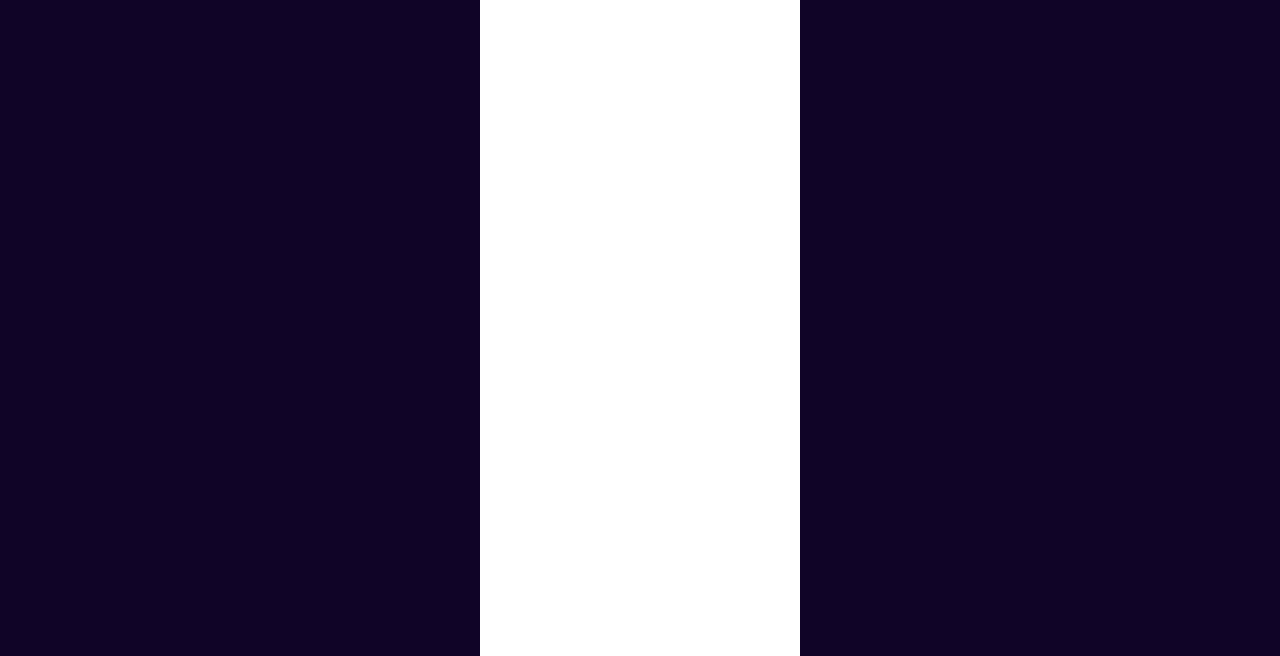
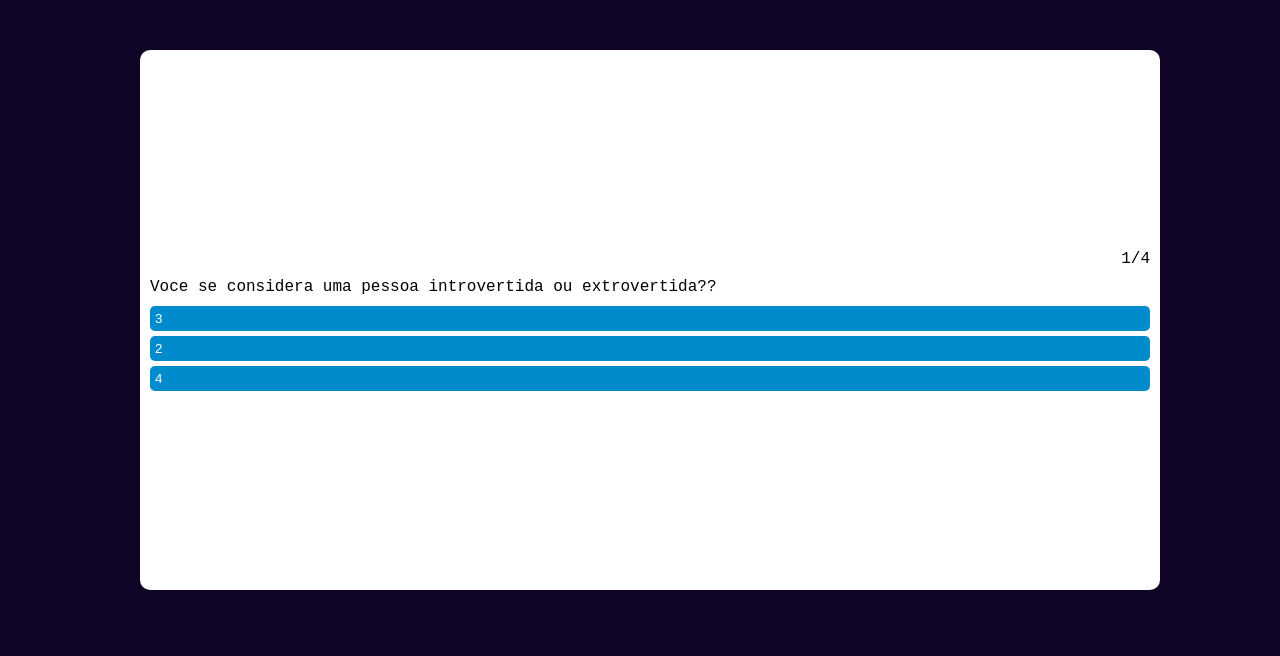
Before and after one commit to Rafaxx18/testando, a website with bundled scripts: page site/public/quiz.html in a window 1280 px wide. Shown: the part 144-800 px from the top of the page. Built offline with nearby package versions, Linux system fonts and the light colour scheme.

Commit message:
base do quiz pronta

```diff
--- a/site/public/css/estilo2copy.css
+++ b/site/public/css/estilo2copy.css
@@ -174,7 +174,7 @@
   flex-direction: column;
   justify-content: start;
 }
-
+/*
 .botao {
   cursor: pointer;
   font-family: "Barlow", sans-serif;
@@ -187,7 +187,7 @@
   width: 120px;
   height: 30px;
   align-self: center;
-}
+} */
 
 .loading-div {
   width: 50px;
--- a/site/public/css/home.css
+++ b/site/public/css/home.css
@@ -39,6 +39,7 @@
 .agora{
     font-weight: 800;
 }
+
 
 img{
     width: 29vh;
--- a/site/public/login.html
+++ b/site/public/login.html
@@ -6,11 +6,11 @@
     <meta http-equiv="X-UA-Compatible" content="IE=edge">
     <meta name="viewport" content="width=device-width, initial-scale=1.0">
 
-    <title>AquaTech | Login</title>
+    <title>TOH</title>
 
     <script src="./js/funcoes.js"></script>
 
-    <link rel="icon" href="./assets/icon/favicon2.ico">
+    <link rel="icon" href="./assets/the-owl-house-5eef59fdb8241.png">
     <link rel="stylesheet" href="./css/estilo2copy.css">
     <link rel="preconnect" href="https://fonts.gstatic.com">
     <link rel="stylesheet" href="./css/cadastro.css">
@@ -23,7 +23,7 @@
 
     <div class="header">  <!--div.header -->
         <div class="container">
-       <a href="index.html"> <img src="../assets/the-owl-house-5eef59fdb8241.png" alt="" height="100px" width="250px"  ></a>
+       <a href="index.html"> <img src="./assets/the-owl-house-5eef59fdb8241.png" alt="" height="100px" width="250px"  ></a>
                  <!-- <h1 class="titulo">AcquaTec</h1>                -->
 
                  <ul class="navbar">
@@ -50,12 +50,39 @@
 
 
     <div class="login">
-        <div class="alerta_erro">
+        <!-- <div class="alerta_erro">
             <div class="card_erro" id="cardErro">
                 <span id="mensagem_erro"></span>
             </div>
-        </div>
+        </div> -->
         <div class="container">
+                        <div class="retangulo-1">
+                            <div class="centro">
+                            <div class="inputs-cad">
+
+                        <div>
+                            <div class="input-field">
+                                <label>Email</label> <input id="email_input" type="text" placeholder="Login"><br>
+                            </div>
+                        </div>
+
+                        <div>
+                            <div class="input-field">
+                                <label>Senha</label> <input  type='password' id="senha_input"  type="text" placeholder="******"><br>
+                           </div>
+                        </div>
+
+
+                    </div>
+                </div>
+                           <div class="botao">
+                             <button onclick="entrar()">Entrar</button>
+                            </div>
+
+                     </div>
+            </div>
+
+<!--
             <div class="card card-login">
                 <h2>Olá de volta!</h2>
                 <div class="formulario">
@@ -68,13 +95,13 @@
                         <input id="senha_input" type="text" placeholder="******">
                     </div>
                     <button class="botao" onclick="entrar()">Entrar</button>
-                </div>
+                </div> -->
 
-                <div id="div_aguardar" class="loading-div">
+                <!-- <div id="div_aguardar" class="loading-div">
                     <img src="./assets/circle-loading.gif" id="loading-gif">
                 </div>
 
-                <div id="div_erros_login"></div>
+                <div id="div_erros_login"></div> -->
             </div>
         </div>
     </div>
--- a/site/public/questions.js
+++ b/site/public/questions.js
@@ -1,34 +1,34 @@
 export default [
     {
-      question: "Quanto é 1 + 2?",
+      question: "Voce se considera uma pessoa introvertida ou extrovertida??",
       answers: [
-        { option: "3", correct: true },
-        { option: "2", correct: false },
-        { option: "4", correct: false },
+        { option: "3", correct: 1 },
+        { option: "2", correct: 2 },
+        { option: "4", correct: 2 },
       ],
     },
     {
-      question: "Quanto é 5 x 2?",
+      question: "Qual sua caracteristica mais marcante??",
       answers: [
-        { option: "9", correct: false },
-        { option: "10", correct: true },
-        { option: "11", correct: false },
+        { option: "Um metamorfo", correct: 1},
+        { option: "Um basilico", correct: 3 },
+        { option: "Um Titã", correct: 2 },
       ],
     },
     {
-      question: "Quanto é 10 x 8?",
+      question: "Teste?",
       answers: [
-        { option: "800", correct: false },
-        { option: "90", correct: false },
-        { option: "80", correct: true },
+        { option: "800", correct: 2 },
+        { option: "90", correct: 2 },
+        { option: "80", correct: 3 },
       ],
     },
     {
-      question: "Quanto é 7 x 7?",
+      question: "Test2?",
       answers: [
-        { option: "70", correct: false },
-        { option: "56", correct: false },
-        { option: "49", correct: true },
+        { option: "70", correct: 2 },
+        { option: "56", correct: 2 },
+        { option: "49", correct: 3 },
       ],
     },
   ];
--- a/site/public/quiz.css
+++ b/site/public/quiz.css
@@ -21,13 +21,20 @@
   color: white;
 }
 
+.center{
+  padding-top: 10vh;
+  width: 125vh;
+  height: 75vh;
+}
+
 main {
   background-color: white;
   padding: 10px;
   border-radius: 10px;
   width: 100%;
-  max-width: 300px;
-  min-height: 200px;
+  max-width: 130vh;
+  min-height: 65vh;
+  max-height: 65vh;
   display: flex;
   align-items: center;
   justify-content: center;
--- a/site/public/quiz.html
+++ b/site/public/quiz.html
@@ -8,7 +8,7 @@
 
     <title>Document</title>
     <link rel="stylesheet" href="quiz.css">
-    <link rel="stylesheet" href="css/home.css">   ctrl + espaço (caminho dos arquivos)
+    <link rel="stylesheet" href="css/home.css">   <!--ctrl + espaço (caminho dos arquivos)-->
 
 </head>
 <body>
@@ -39,7 +39,7 @@
       </div>
 
     <div class="fundo">
-
+        <div class="center">
       <main>
         <div class="content">
           <span class="spnQtd"></span>
@@ -51,6 +51,7 @@
           <button>Reiniciar</button>
         </div>
       </main>
+        </div>
       </div>
 
       <script src="script.js" type="module"></script>
--- a/site/public/script.js
+++ b/site/public/script.js
@@ -6,10 +6,11 @@
 const contentFinish = document.querySelector(".finish");
 const btnRestart = document.querySelector(".finish button");
 
-import questions from "questions.js";
+import questions from "./questions.js";
 
 let currentIndex = 0;
 let questionsCorrect = 0;
+let personagem = '';
 
 btnRestart.onclick = () => {
   content.style.display = "flex";
@@ -17,12 +18,18 @@
 
   currentIndex = 0;
   questionsCorrect = 0;
+  personagem = '';
   loadQuestion();
 };
 
 function nextQuestion(e) {
-  if (e.target.getAttribute("data-correct") === "true") {
-    questionsCorrect++;
+  // if (e.target.getAttribute("data-correct") === "true") {
+  //   questionsCorrect++;
+  // }
+  if(e.target.getAttribute("data-correct") < "10"){
+    personagem = 'Luz';
+  }else if (e.target.getAttribute("data-correct") > "10"){
+    personagem = 'King';
   }
 
   if (currentIndex < questions.length - 1) {
@@ -34,7 +41,7 @@
 }
 
 function finish() {
-  textFinish.innerHTML = `você acertou ${questionsCorrect} de ${questions.length}`;
+  textFinish.innerHTML = `você é ${personagem} `;
   content.style.display = "none";
   contentFinish.style.display = "flex";
 }
```
Also changed, not shown: site/public/css/cadastro.css (+10 -4 lines).
